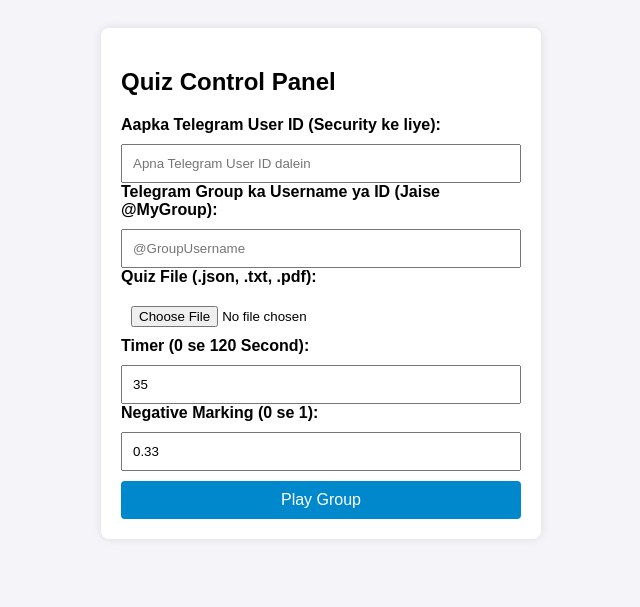
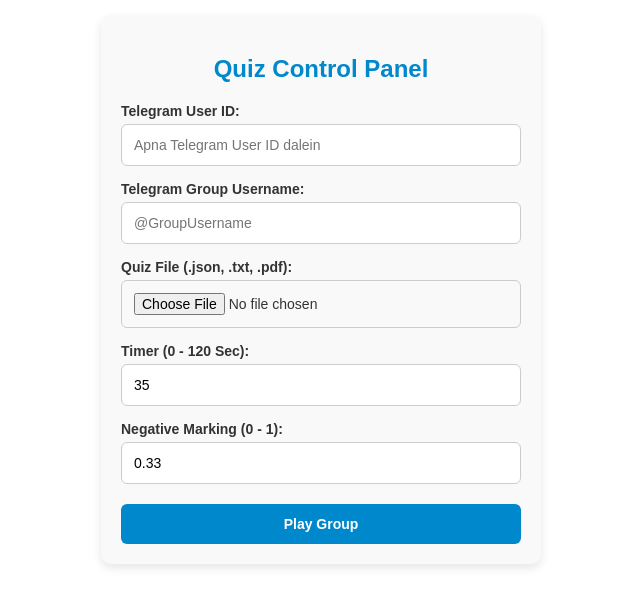
Before and after one commit to swiguru-quiz-bot/swiguru-quiz-bot, a Flask app: page / in a window 1280 px wide. Shown: the top 607 px of the page, without its empty margins (319-959 px from the left). Run offline with Flask 3, Linux system fonts and the light colour scheme.

Commit message:
Add files via upload

```diff
--- a/templates/index.html
+++ b/templates/index.html
@@ -2,12 +2,43 @@
 <html lang="hi">
 <head>
     <meta charset="UTF-8">
+    <meta name="viewport" content="width=device-width, initial-scale=1.0">
     <title>SWI Guru Quiz Dashboard</title>
     <style>
-        body { font-family: Arial, sans-serif; padding: 20px; background: #f4f4f9; }
-        .container { background: white; padding: 20px; border-radius: 8px; max-width: 400px; margin: auto; box-shadow: 0px 0px 10px rgba(0,0,0,0.1); }
-        input, button, select { width: 100%; padding: 10px; margin-top: 10px; box-sizing: border-box; }
-        button { background: #0088cc; color: white; border: none; border-radius: 4px; cursor: pointer; font-size: 16px; }
+        body {
+            font-family: Arial, sans-serif;
+            padding: 15px;
+            background: #ffffff;
+            color: #333333;
+            margin: 0;
+        }
+        .container {
+            background: #f9f9f9;
+            padding: 20px;
+            border-radius: 10px;
+            max-width: 400px;
+            margin: auto;
+            box-shadow: 0px 4px 10px rgba(0,0,0,0.1);
+        }
+        h2 { text-align: center; color: #0088cc; }
+        label { font-weight: bold; display: block; margin-top: 15px; font-size: 14px; }
+        input, button {
+            width: 100%;
+            padding: 12px;
+            margin-top: 5px;
+            box-sizing: border-box;
+            border: 1px solid #ccc;
+            border-radius: 6px;
+            font-size: 14px;
+        }
+        button {
+            background: #0088cc;
+            color: white;
+            border: none;
+            margin-top: 20px;
+            cursor: pointer;
+            font-weight: bold;
+        }
         button:hover { background: #006699; }
     </style>
 </head>
@@ -16,19 +47,19 @@
         <h2>Quiz Control Panel</h2>
         <form action="/start-quiz" method="POST" enctype="multipart/form-data">
 
-            <label><b>Aapka Telegram User ID (Security ke liye):</b></label>
+            <label>Telegram User ID:</label>
             <input type="text" name="admin_id" placeholder="Apna Telegram User ID dalein" required>
 
-            <label><b>Telegram Group ka Username ya ID (Jaise @MyGroup):</b></label>
+            <label>Telegram Group Username:</label>
             <input type="text" name="group_id" placeholder="@GroupUsername" required>
 
-            <label><b>Quiz File (.json, .txt, .pdf):</b></label>
+            <label>Quiz File (.json, .txt, .pdf):</label>
             <input type="file" name="file" required>
 
-            <label><b>Timer (0 se 120 Second):</b></label>
+            <label>Timer (0 - 120 Sec):</label>
             <input type="number" name="timer" value="35" min="0" max="120">
 
-            <label><b>Negative Marking (0 se 1):</b></label>
+            <label>Negative Marking (0 - 1):</label>
             <input type="number" name="negative" value="0.33" step="0.01" min="0" max="1">
 
             <button type="submit">Play Group</button>
```
